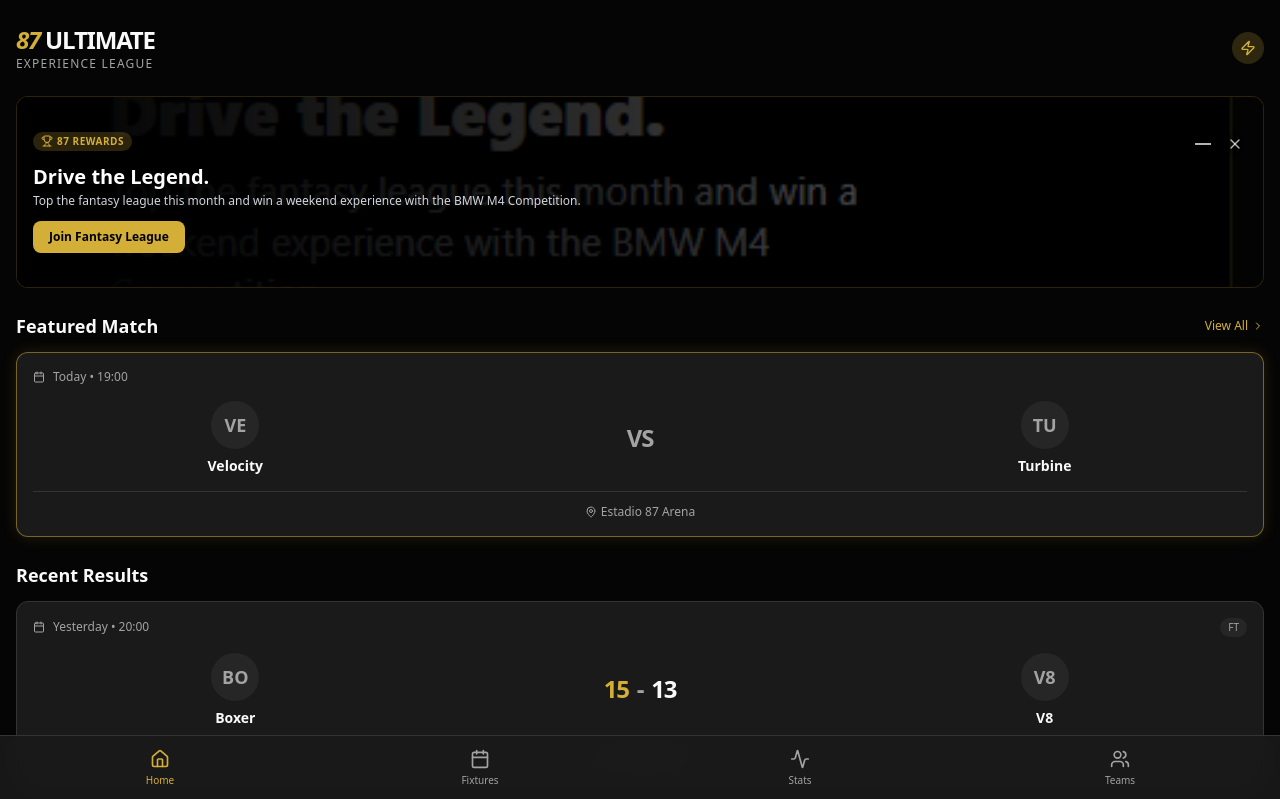
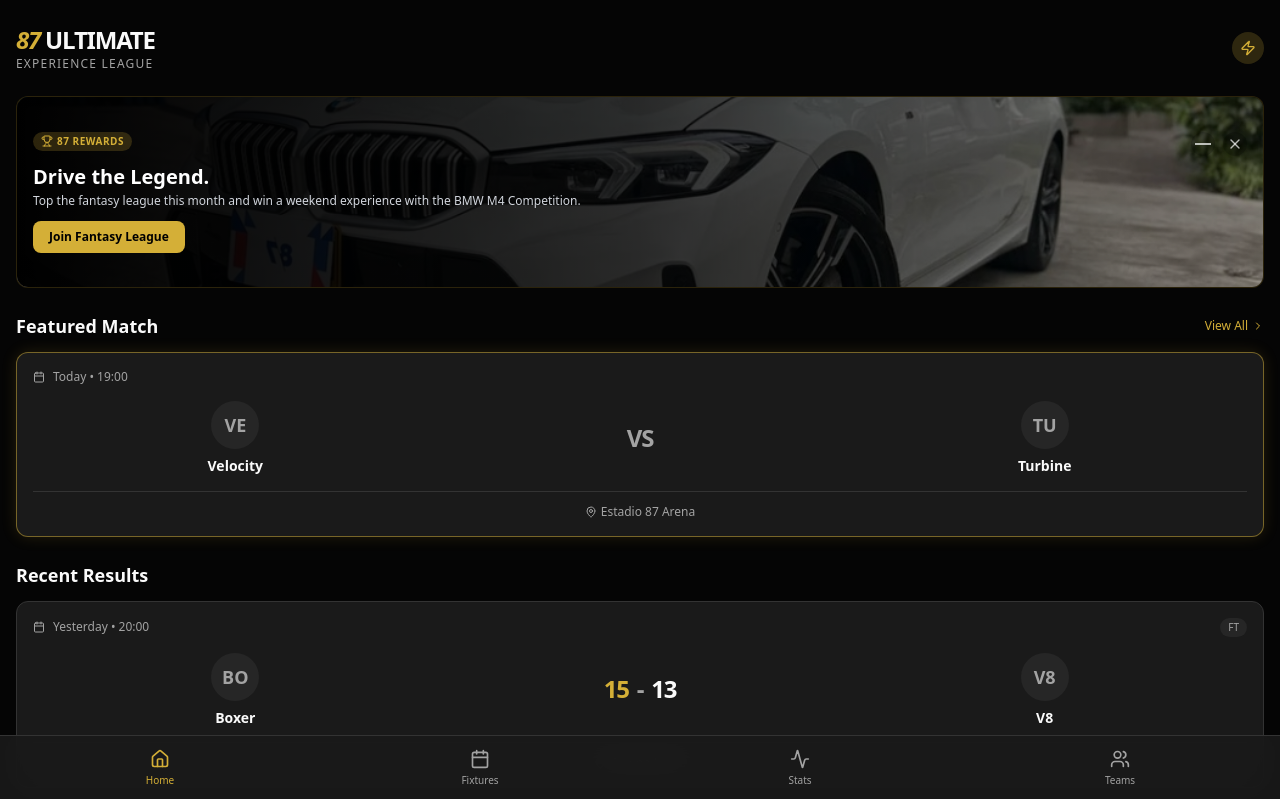
Before and after one commit to julianzu9612/87autos, a Next.js app: page / in a window 1280 px wide. Shown: the top 799 px of the page. Built offline with nearby package versions, Linux system fonts and the light colour scheme.

Commit message:
Use JPG promo image for promo card

```diff
--- a/src/components/PromoCard.tsx
+++ b/src/components/PromoCard.tsx
@@ -21,9 +21,10 @@
                 <>
                     <div className="absolute inset-0 z-0">
                         <Image
-                            src="/bmw-promo.png"
+                            src="/bmw-promo.jpg"
                             alt="BMW 87 Autos"
                             fill
+                            sizes="100vw"
                             className="object-cover opacity-60"
                             priority
                         />
```
